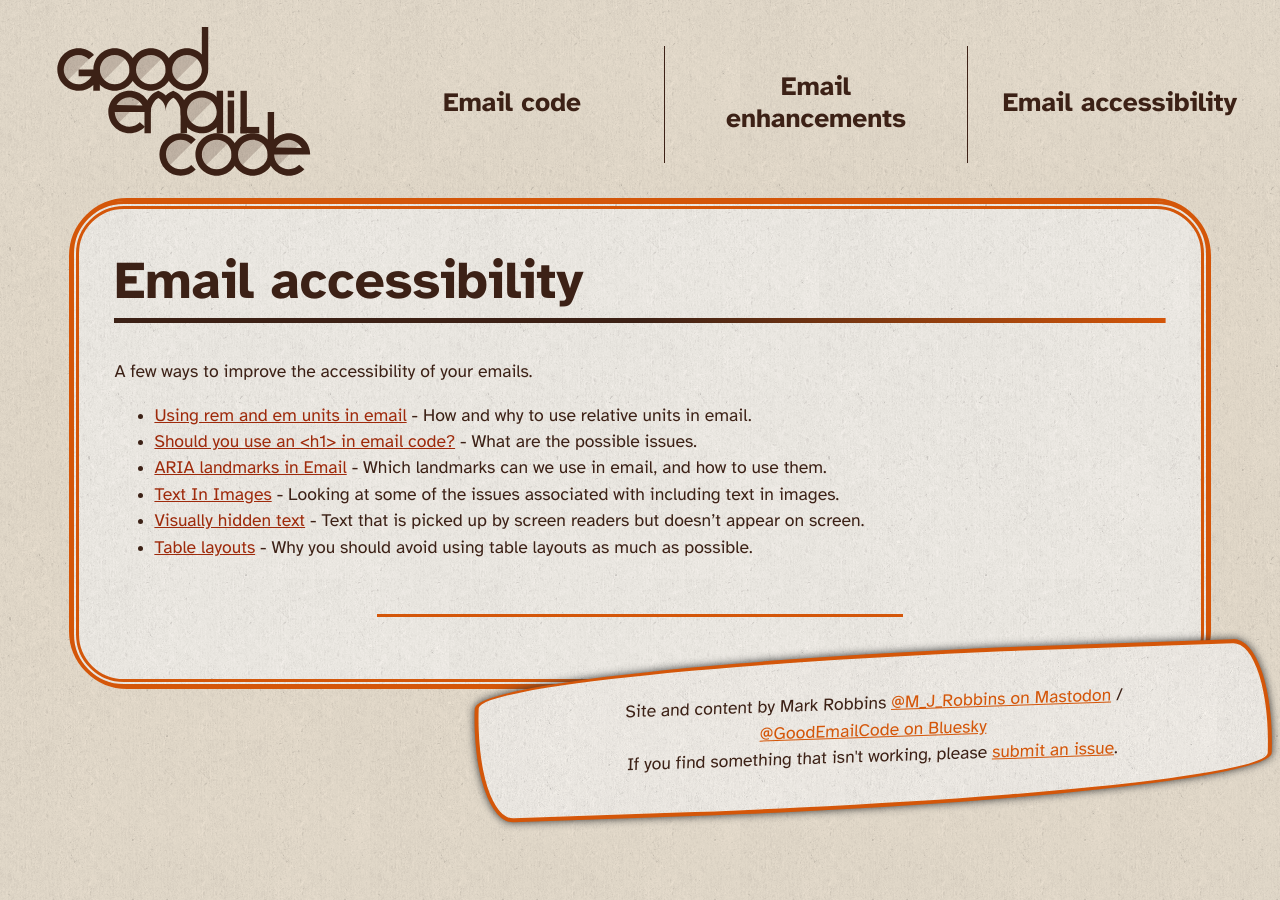
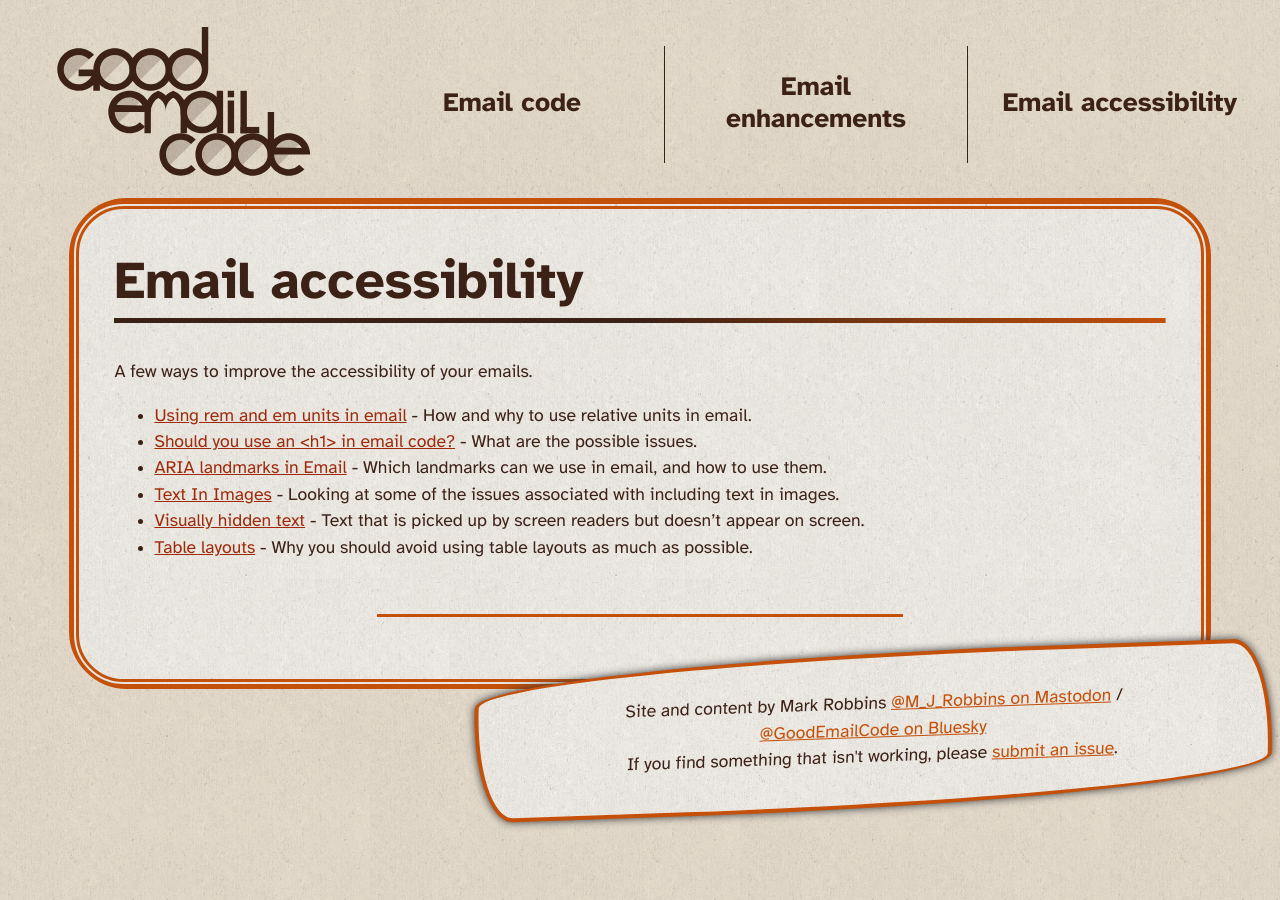
Before and after one commit to M-J-Robbins/good-email-code, a Jekyll site: the page built from email-accessibility.md, in a window 1280 px wide. Built offline with Jekyll 4.4.1, drawn with Linux system fonts in a browser that asks for light colours; our own code applies the rules of GitHub Pages for plain Markdown files.

Commit message:
colour tweak for better contrast

```diff
--- a/assets/css/style.css
+++ b/assets/css/style.css
@@ -42,7 +42,7 @@
   --bg-color: light-dark(#EFE5D5, #1E2026);
   --main-bg-color: light-dark(#FAF6F0, #121316);
   --fg-color: light-dark(#3C2116, #F4F4F6);
-  --highlight: light-dark(#D45609, #FF2A85);
+  --highlight: light-dark(#c4500a, #dc1f78);
   --action: light-dark(#9E2A0B, #38BDF8);
 }
 
```
